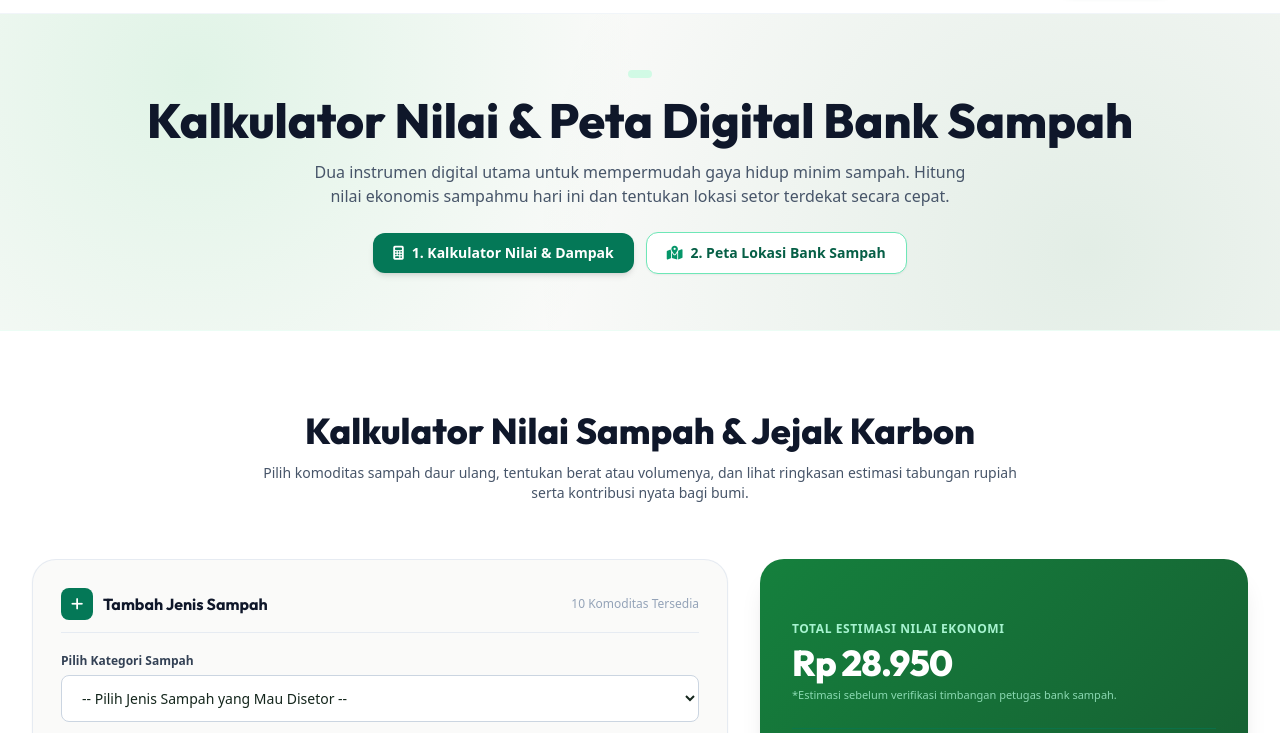
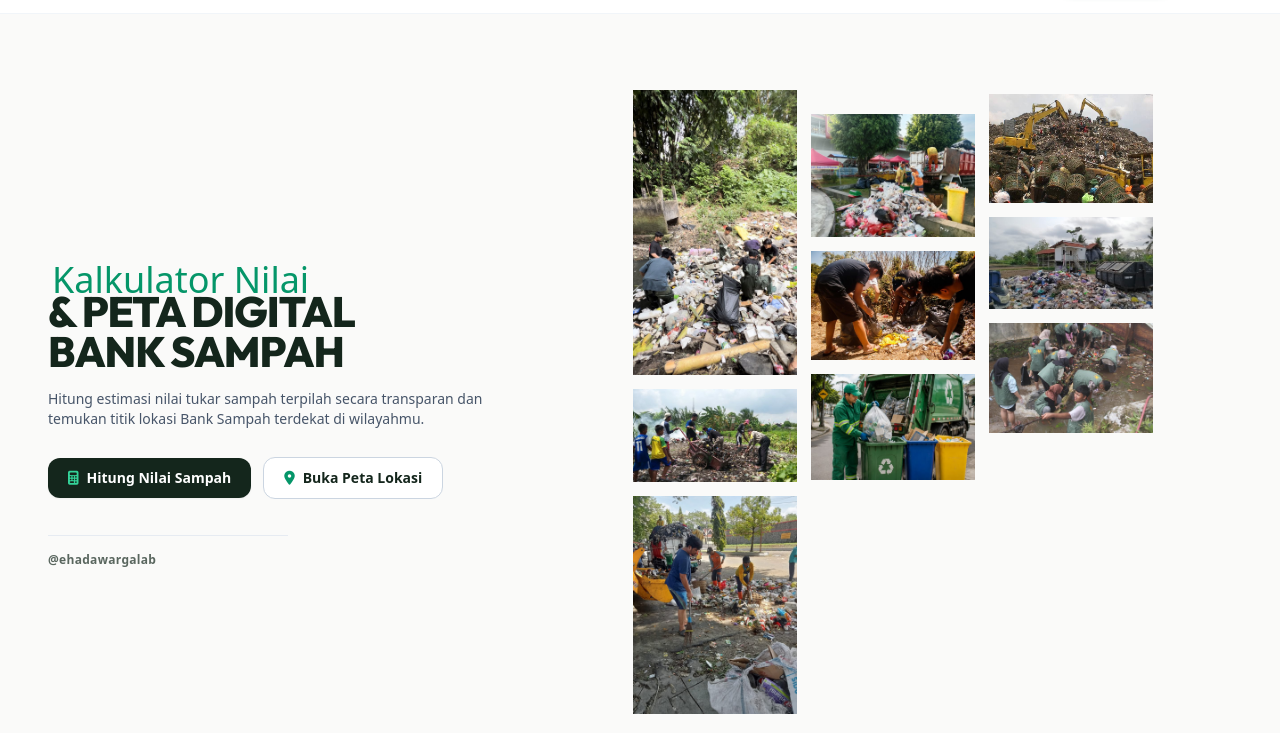
Before and after one commit to nanggalayudap/webdesign_EhAdaWargalab_technoversary_vol.II, a plain HTML site: page fitur.html in a window 1280 px wide. Shown: the part 67-800 px from the top of the page. Drawn offline with nearby package versions, Linux system fonts and the light colour scheme.

Commit message:
style(fitur): update hero layout to split-screen with uncropped collage

```diff
--- a/fitur.html
+++ b/fitur.html
@@ -98,30 +98,94 @@
     <!-- =========================================================================
          PAGE HERO BANNER & QUICK JUMP
          ========================================================================= -->
-    <section class="gradient-hero py-14 border-b border-emerald-50">
-      <div class="max-w-7xl mx-auto px-4 sm:px-6 lg:px-8 text-center">
-        <div class="inline-flex items-center gap-2 px-3 py-1 rounded-full bg-emerald-100 text-emerald-800 text-xs font-semibold mb-3">
+    <!-- HERO SECTION: SPLIT LAYOUT + KOLASE KARTU UTUH TANPA TERPOTONG -->
+<section class="relative overflow-hidden bg-[#FAFAF9] border-b border-slate-200/80">
+  <div class="max-w-7xl mx-auto px-6 sm:px-10 lg:px-12 py-12 lg:py-16">
+    <div class="grid grid-cols-1 lg:grid-cols-12 gap-10 lg:gap-8 items-center">
+
+      <!-- SISI KIRI: Judul & Deskripsi -->
+      <div class="lg:col-span-5 z-10">
+        <div class="relative inline-block">
+          <span class="hero-script-accent block text-3xl sm:text-4xl text-emerald-600 -mb-2 ml-1 select-none">
+            Kalkulator Nilai
+          </span>
+
+          <h1 class="font-heading text-3xl sm:text-4xl lg:text-[2.65rem] font-black uppercase tracking-tight text-[#14261C] leading-[1.08]">
+            &amp; Peta Digital<br />
+            Bank Sampah
+          </h1>
         </div>
-        <h1 class="text-3xl sm:text-4xl lg:text-5xl font-extrabold text-slate-900 font-heading mb-4">
-          Kalkulator Nilai & Peta Digital Bank Sampah
-        </h1>
-        <p class="text-sm sm:text-base text-slate-600 max-w-2xl mx-auto leading-relaxed mb-6">
-          Dua instrumen digital utama untuk mempermudah gaya hidup minim sampah. Hitung nilai ekonomis sampahmu hari ini dan tentukan lokasi setor terdekat secara cepat.
+
+        <p class="mt-4 text-xs sm:text-sm text-slate-600 leading-relaxed max-w-md">
+          Hitung estimasi nilai tukar sampah terpilah secara transparan dan temukan titik lokasi Bank Sampah terdekat di wilayahmu.
         </p>
 
-        <!-- Quick Section Jumps -->
-        <div class="flex items-center justify-center gap-3">
-          <a href="#kalkulator" class="px-5 py-2.5 rounded-xl font-bold text-xs sm:text-sm bg-emerald-700 text-white hover:bg-emerald-800 shadow-md transition flex items-center gap-2">
-            <i class="fa-solid fa-calculator"></i>
-            <span>1. Kalkulator Nilai & Dampak</span>
+        <!-- Tombol Navigasi Cepat -->
+        <div class="mt-7 flex flex-wrap items-center gap-3">
+          <a href="#kalkulator" class="inline-flex items-center gap-2 px-5 py-2.5 rounded-xl bg-[#14261C] hover:bg-emerald-800 text-white text-xs sm:text-sm font-semibold shadow-sm transition">
+            <i class="fa-solid fa-calculator text-emerald-400"></i> Hitung Nilai Sampah
           </a>
-          <a href="#peta" class="px-5 py-2.5 rounded-xl font-bold text-xs sm:text-sm bg-white text-emerald-800 border border-emerald-300 hover:bg-emerald-50 shadow-sm transition flex items-center gap-2">
-            <i class="fa-solid fa-map-location-dot text-emerald-600"></i>
-            <span>2. Peta Lokasi Bank Sampah</span>
+          <a href="#peta" class="inline-flex items-center gap-2 px-5 py-2.5 rounded-xl bg-white hover:bg-slate-100 text-[#14261C] border border-slate-300 text-xs sm:text-sm font-semibold transition">
+            <i class="fa-solid fa-location-dot text-emerald-600"></i> Buka Peta Lokasi
           </a>
         </div>
+
+        <div class="mt-9 pt-4 border-t border-slate-200/80 max-w-[240px]">
+          <p class="text-xs font-semibold tracking-wide text-[#14261C]/70">
+            @ehadawargalab
+          </p>
+        </div>
       </div>
-    </section>
+
+      <!-- SISI KANAN: Kolase 3x3 Miring dengan Ruang Napas Penuh (Anti Terpotong) -->
+      <div class="lg:col-span-7 flex items-center justify-center py-4 sm:py-6">
+        <div class="collage-board w-full max-w-[520px] grid grid-cols-3 gap-3 sm:gap-3.5">
+
+          <!-- Kolom 1 (Sedikit naik) -->
+          <div class="flex flex-col gap-3 sm:gap-3.5 -translate-y-3">
+            <div class="collage-card">
+              <img src="assets/img/k1.jpg" alt="Dokumentasi Bank Sampah 1" loading="lazy" />
+            </div>
+            <div class="collage-card">
+              <img src="assets/img/k2.jpg" alt="Dokumentasi Bank Sampah 2" loading="lazy" />
+            </div>
+            <div class="collage-card">
+              <img src="assets/img/k3.jpg" alt="Dokumentasi Bank Sampah 3" loading="lazy" />
+            </div>
+          </div>
+
+          <!-- Kolom 2 (Sedikit turun agar staggered) -->
+          <div class="flex flex-col gap-3 sm:gap-3.5 translate-y-3">
+            <div class="collage-card">
+              <img src="assets/img/k4.jpg" alt="Dokumentasi Bank Sampah 4" loading="lazy" />
+            </div>
+            <div class="collage-card">
+              <img src="assets/img/k5.jpg" alt="Dokumentasi Bank Sampah 5" loading="lazy" />
+            </div>
+            <div class="collage-card">
+              <img src="assets/img/k6.jpg" alt="Dokumentasi Bank Sampah 6" loading="lazy" />
+            </div>
+          </div>
+
+          <!-- Kolom 3 (Sedikit naik) -->
+          <div class="flex flex-col gap-3 sm:gap-3.5 -translate-y-2">
+            <div class="collage-card">
+              <img src="assets/img/k7.jpg" alt="Dokumentasi Bank Sampah 7" loading="lazy" />
+            </div>
+            <div class="collage-card">
+              <img src="assets/img/k8.jpg" alt="Dokumentasi Bank Sampah 8" loading="lazy" />
+            </div>
+            <div class="collage-card">
+              <img src="assets/img/k9.jpg" alt="Dokumentasi Bank Sampah 9" loading="lazy" />
+            </div>
+          </div>
+
+        </div>
+      </div>
+
+    </div>
+  </div>
+</section>
 
 
     <!-- =========================================================================
```
